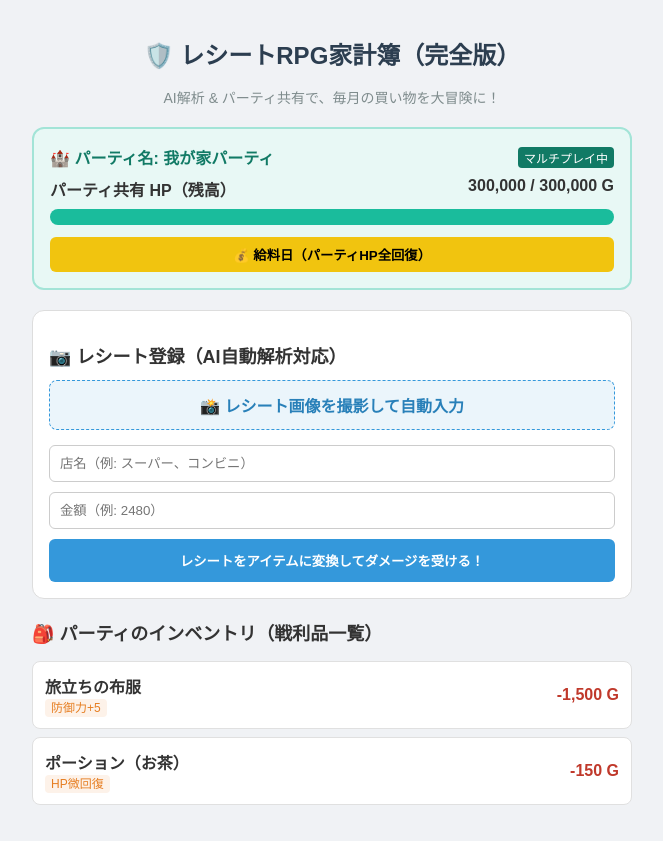
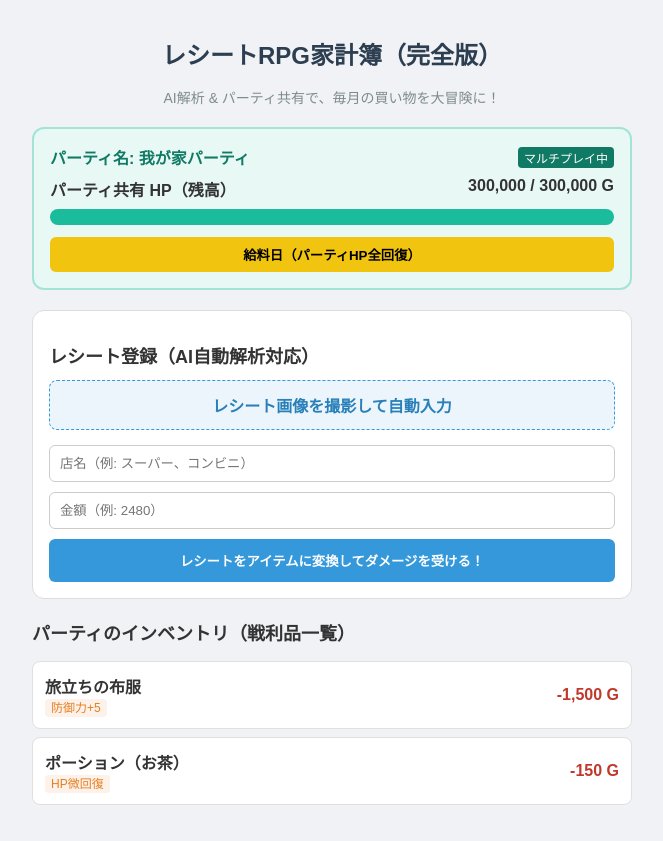
Before and after one commit to desrow9999-lang/receipt-rpg-app, a Next.js app: page / in a window 1280 px wide. Shown: the whole page, without its empty margins (308-971 px from the left). Built offline with nearby package versions, Linux system fonts and the light colour scheme; no server answers.

Commit message:
Update page.tsx

```diff
--- a/app/page.tsx
+++ b/app/page.tsx
@@ -36,7 +36,7 @@ export default function ReceiptRpgApp() {
     setItems([generatedItem, ...items]);
     setStoreName('');
     setAmount('');
-    alert('⚔️ 討伐完了！ダメージと引き換えに新しい装備を手に入れた！');
+    alert('討伐完了！ダメージと引き換えに新しい装備を手に入れた！');
   };
 
   const handleAiScan = (e: React.ChangeEvent<HTMLInputElement>) => {
@@ -48,25 +48,25 @@ export default function ReceiptRpgApp() {
       setStoreName('冒険者ギルド前スーパー');
       setAmount('2480');
       setIsAiProcessing(false);
-      alert('🔮 AI画像解析完了！レシートから店名と金額を自動抽出しました！');
+      alert('AI画像解析完了！レシートから店名と金額を自動抽出しました！');
     }, 1500);
   };
 
   const handleSalaryReset = () => {
     setHp(maxHp);
-    alert('✨ 給料日イベント発動！パーティ全体のHP（所持金）が全回復しました！ ✨');
+    alert('給料日イベント発動！パーティ全体のHP（所持金）が全回復しました！');
   };
 
   return (
     <main style={{ padding: '20px', maxWidth: '600px', margin: '0 auto', fontFamily: 'sans-serif', color: '#333' }}>
       <header style={{ textAlign: 'center', marginBottom: '20px' }}>
-        <h1 style={{ fontSize: '24px', color: '#2c3e50' }}>🛡️ レシートRPG家計簿（完全版）</h1>
+        <h1 style={{ fontSize: '24px', color: '#2c3e50' }}>レシートRPG家計簿（完全版）</h1>
         <p style={{ fontSize: '14px', color: '#7f8c8d' }}>AI解析 & パーティ共有で、毎月の買い物を大冒険に！</p>
       </header>
 
       <section style={{ background: '#e8f8f5', border: '2px solid #a3e4d7', borderRadius: '12px', padding: '16px', marginBottom: '20px' }}>
         <div style={{ display: 'flex', justifyContent: 'space-between', alignItems: 'center', marginBottom: '8px' }}>
-          <span style={{ fontWeight: 'bold', color: '#117a65' }}>🏰 パーティ名: {partyName}</span>
+          <span style={{ fontWeight: 'bold', color: '#117a65' }}>パーティ名: {partyName}</span>
           <span style={{ fontSize: '12px', background: '#117a65', color: '#fff', padding: '2px 6px', borderRadius: '4px' }}>マルチプレイ中</span>
         </div>
         <div style={{ display: 'flex', justifyContent: 'space-between', marginBottom: '8px', fontWeight: 'bold' }}>
@@ -80,16 +80,16 @@ export default function ReceiptRpgApp() {
           onClick={handleSalaryReset}
           style={{ marginTop: '12px', width: '100%', background: '#f1c40f', border: 'none', padding: '8px', borderRadius: '6px', fontWeight: 'bold', cursor: 'pointer' }}
         >
-          💰 給料日（パーティHP全回復）
+          給料日（パーティHP全回復）
         </button>
       </section>
 
       <section style={{ background: '#fff', border: '1px solid #ddd', borderRadius: '12px', padding: '16px', marginBottom: '20px' }}>
-        <h2 style={{ fontSize: '18px', marginBottom: '12px' }}>📷 レシート登録（AI自動解析対応）</h2>
+        <h2 style={{ fontSize: '18px', marginBottom: '12px' }}>レシート登録（AI自動解析対応）</h2>
 
         <div style={{ marginBottom: '15px', background: '#ebf5fb', padding: '12px', borderRadius: '8px', border: '1px dashed #3498db', textAlign: 'center' }}>
           <label style={{ cursor: 'pointer', color: '#2980b9', fontWeight: 'bold', display: 'block' }}>
-            {isAiProcessing ? '🔮 AIがレシートを解析中...' : '📸 レシート画像を撮影して自動入力'}
+            {isAiProcessing ? 'AIがレシートを解析中...' : 'レシート画像を撮影して自動入力'}
             <input type="file" accept="image/*" onChange={handleAiScan} style={{ display: 'none' }} disabled={isAiProcessing} />
           </label>
         </div>
@@ -121,7 +121,7 @@ export default function ReceiptRpgApp() {
       </section>
 
       <section>
-        <h2 style={{ fontSize: '18px', marginBottom: '12px' }}>🎒 パーティのインベントリ（戦利品一覧）</h2>
+        <h2 style={{ fontSize: '18px', marginBottom: '12px' }}>パーティのインベントリ（戦利品一覧）</h2>
         <ul style={{ listStyle: 'none', padding: 0, display: 'flex', flexDirection: 'column', gap: '8px' }}>
           {items.map((item, index) => (
             <li key={index} style={{ background: '#fff', border: '1px solid #e0e0e0', borderRadius: '8px', padding: '12px', display: 'flex', justifyContent: 'space-between', alignItems: 'center' }}>
```
